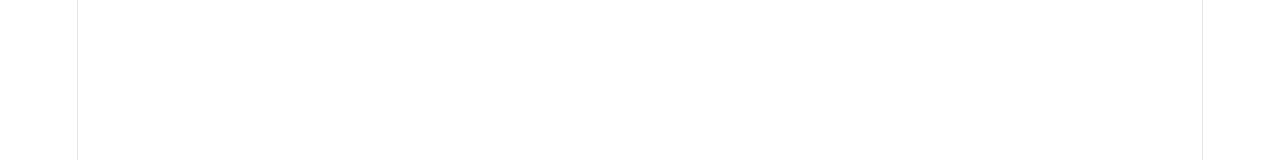
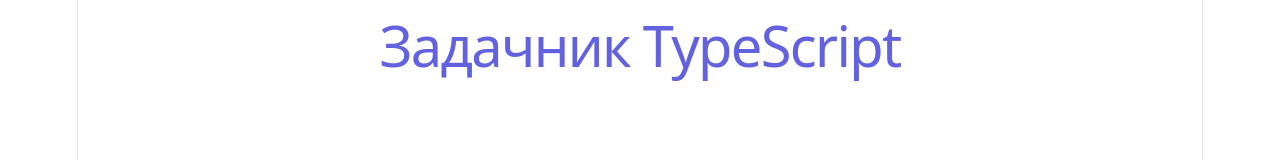
Before and after one commit to Andrii-Mitko/Zadachnik-TS, a website built with Vite: page index.html in a window 1280 px wide. Shown: the top 160 px of the page. Built offline with nearby package versions, Linux system fonts and the light colour scheme.

```diff
--- a/index.html
+++ b/index.html
@@ -7,7 +7,9 @@
     <title>zadachnik-ts</title>
   </head>
   <body>
-    <div id="app"></div>
+    <div id="app">
+      <h1 class="title">Задачник TypeScript</h1>
+    </div>
     <script type="module" src="/src/main.ts"></script>
     <script type="module" src="/src/assets/main.js"></script>
   </body>
--- a/src/assets/main.js
+++ b/src/assets/main.js
@@ -0,0 +1 @@
+console.log();
--- a/src/style.css
+++ b/src/style.css
@@ -65,9 +65,11 @@ h1 {
   font-size: 56px;
   letter-spacing: -1.68px;
   margin: 32px 0;
+  color: rgb(98, 98, 225);
   @media (max-width: 1024px) {
     font-size: 36px;
     margin: 20px 0;
+    color: rgb(12, 192, 69);
   }
 }
 h2 {
```
Also changed, not shown: src/main.ts (+303 -291 lines).
